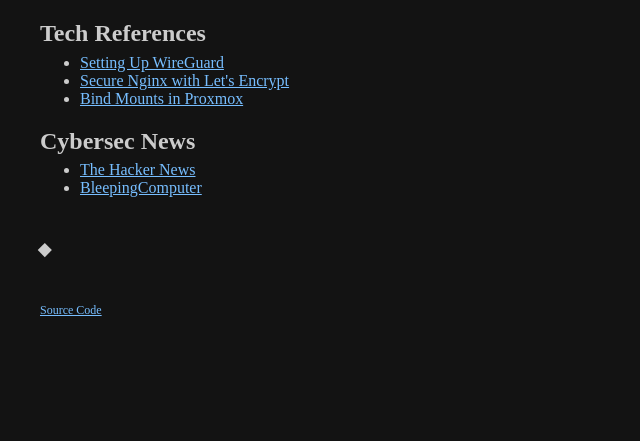
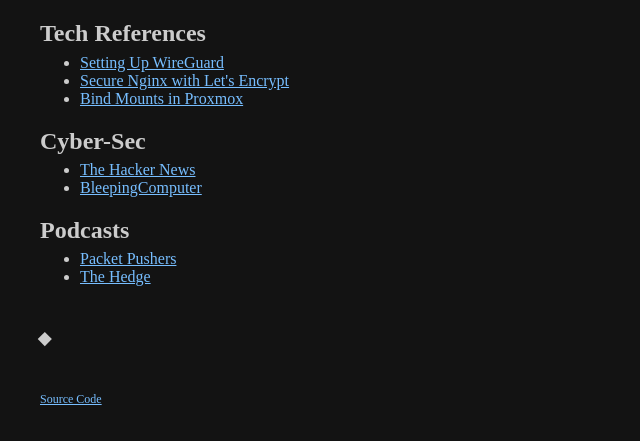
Before and after one commit to GnawhDaniel/gnawhleinad.dev, an Astro site: page /bookmarks in a window 1280 px wide. Shown: the part 141-582 px from the top of the page, without its empty margins (0-640 px from the left). Built offline with nearby package versions, Linux system fonts and the light colour scheme; Astro itself is replaced by a stand-in of ours.

Commit message:
bookmark added

```diff
--- a/src/components/BookmarksPage.astro
+++ b/src/components/BookmarksPage.astro
@@ -20,7 +20,9 @@ import Header from "./Header.astro";
         >
       </li>
       <li>
-        <a href="https://pve.proxmox.com/wiki/Linux_Container#_bind_mount_points">
+        <a
+          href="https://pve.proxmox.com/wiki/Linux_Container#_bind_mount_points"
+        >
           Bind Mounts in Proxmox
         </a>
       </li>
@@ -28,17 +30,27 @@ import Header from "./Header.astro";
   </div>
 
   <div class="bookmark-section">
-    <h2>Cybersec News</h2>
+    <h2>Cyber-Sec</h2>
     <ul>
       <li>
-        <a
-          href="https://thehackernews.com/"
-          >The Hacker News</a
-        >
+        <a href="https://thehackernews.com/">The Hacker News</a>
       </li>
       <li>
-        <a href="https://www.bleepingcomputer.com/">
-          BleepingComputer
+        <a href="https://www.bleepingcomputer.com/"> BleepingComputer </a>
+      </li>
+    </ul>
+  </div>
+
+  <div class="bookmark-section">
+    <h2>Podcasts</h2>
+    <ul>
+      <li>
+        <a href="https://packetpushers.net/podcasts"
+          >Packet Pushers</a>
+      </li>
+      <li>
+        <a href="https://rule11.tech/hedge/">
+          The Hedge
         </a>
       </li>
     </ul>
```
